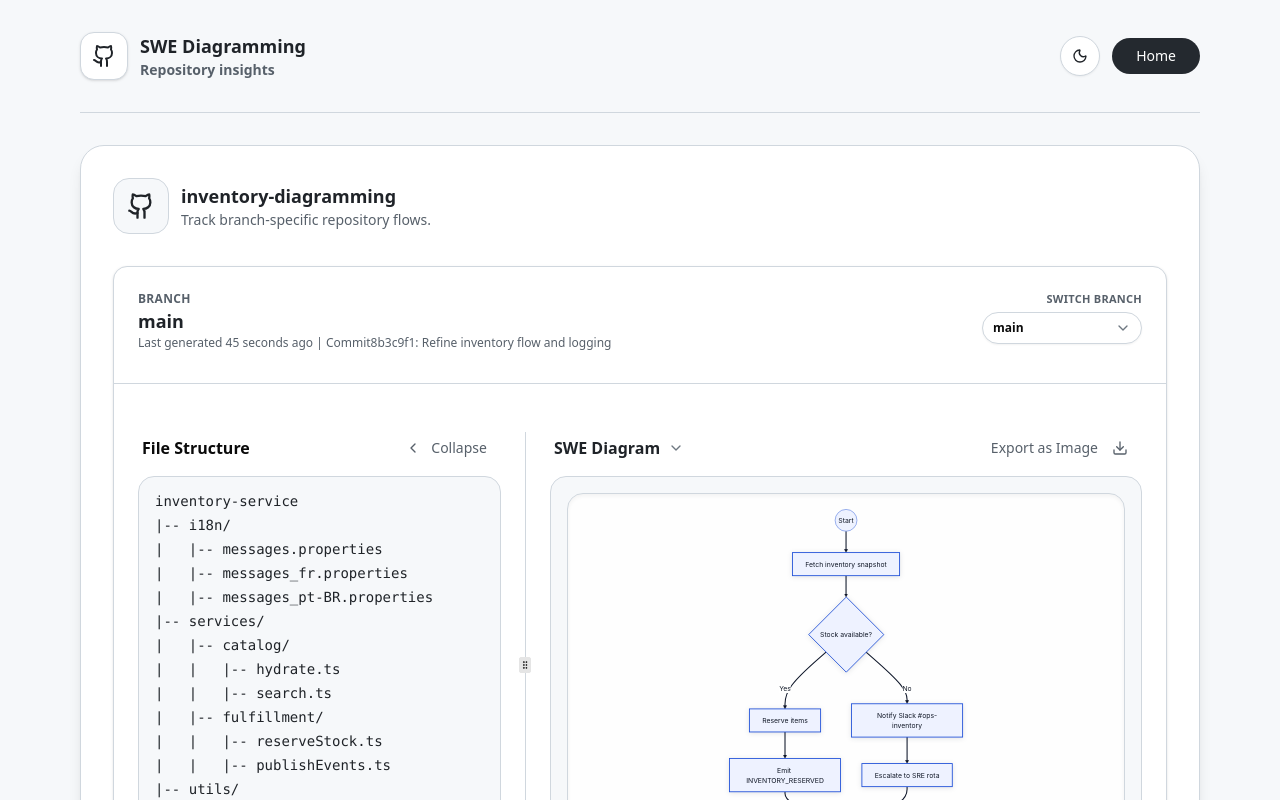
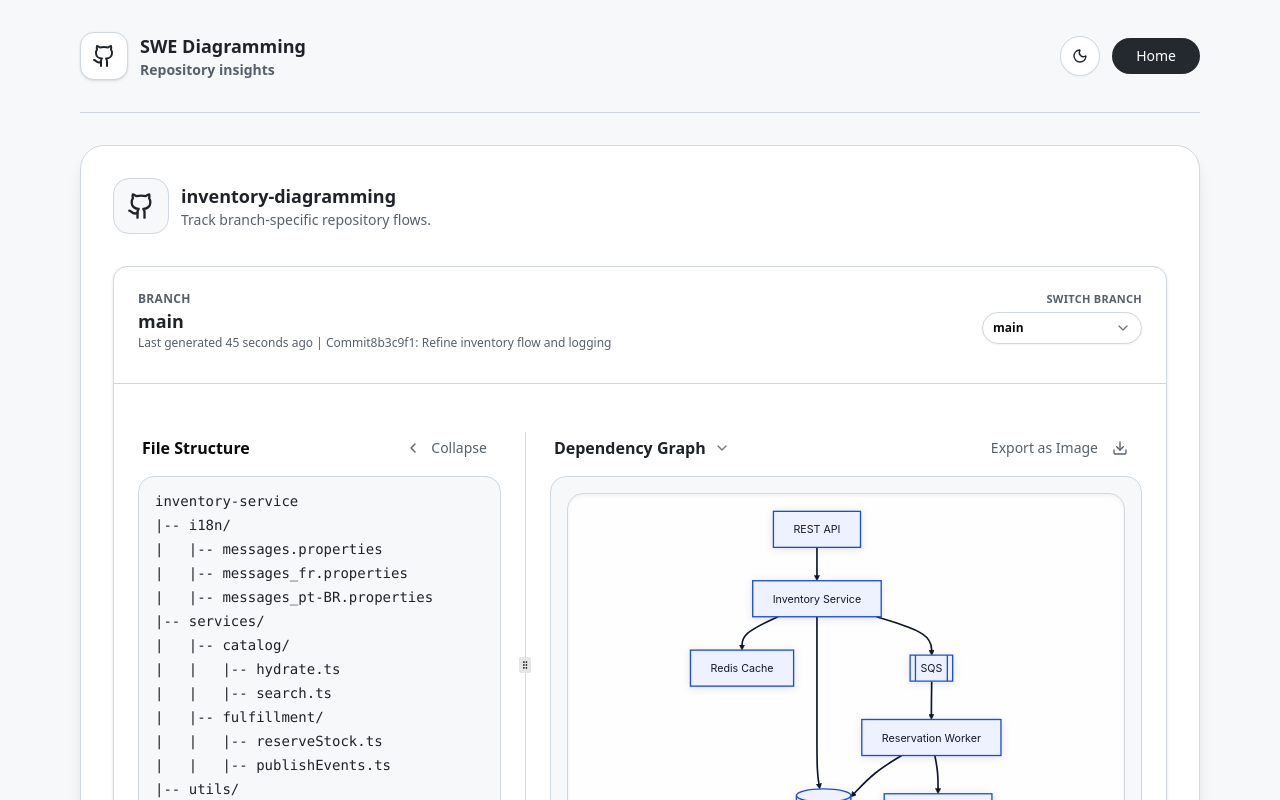
Before and after one commit to CSE210-fa25-team09/Repository-Architecture-Diagramming, a React (Vite) app in the folder frontend/: page /diagram in a window 1280 px wide. Shown: the top 800 px of the page. Built offline with nearby package versions, Linux system fonts and the light colour scheme.

Commit message:
Hardcoded dependencygraph until LLM implementation

```diff
--- a/frontend/src/components/shared/DiagramPanel.tsx
+++ b/frontend/src/components/shared/DiagramPanel.tsx
@@ -81,11 +81,14 @@ export function DiagramPanel({
       media.removeEventListener("change", listener)
     }
   }, [])
-
+  /**
   const diagramLabel = diagramView === "swe" ? "SWE Diagram" : "Dependency Graph"
   const diagramDefinition =
     diagramView === "swe" ? branch.diagram : branch.dependencyGraph
-
+  */
+  // Hardcoded to Dependency Graph
+  const diagramLabel = "Dependency Graph"
+  const diagramDefinition = branch.dependencyGraph
   const handleExportDiagram = async () => {
     if (!diagramRef.current) return
     try {
```
Also changed, not shown: frontend/src/pages/Diagram.tsx (indentation only), 1 other file (tests, documents, lock files or other folders).
